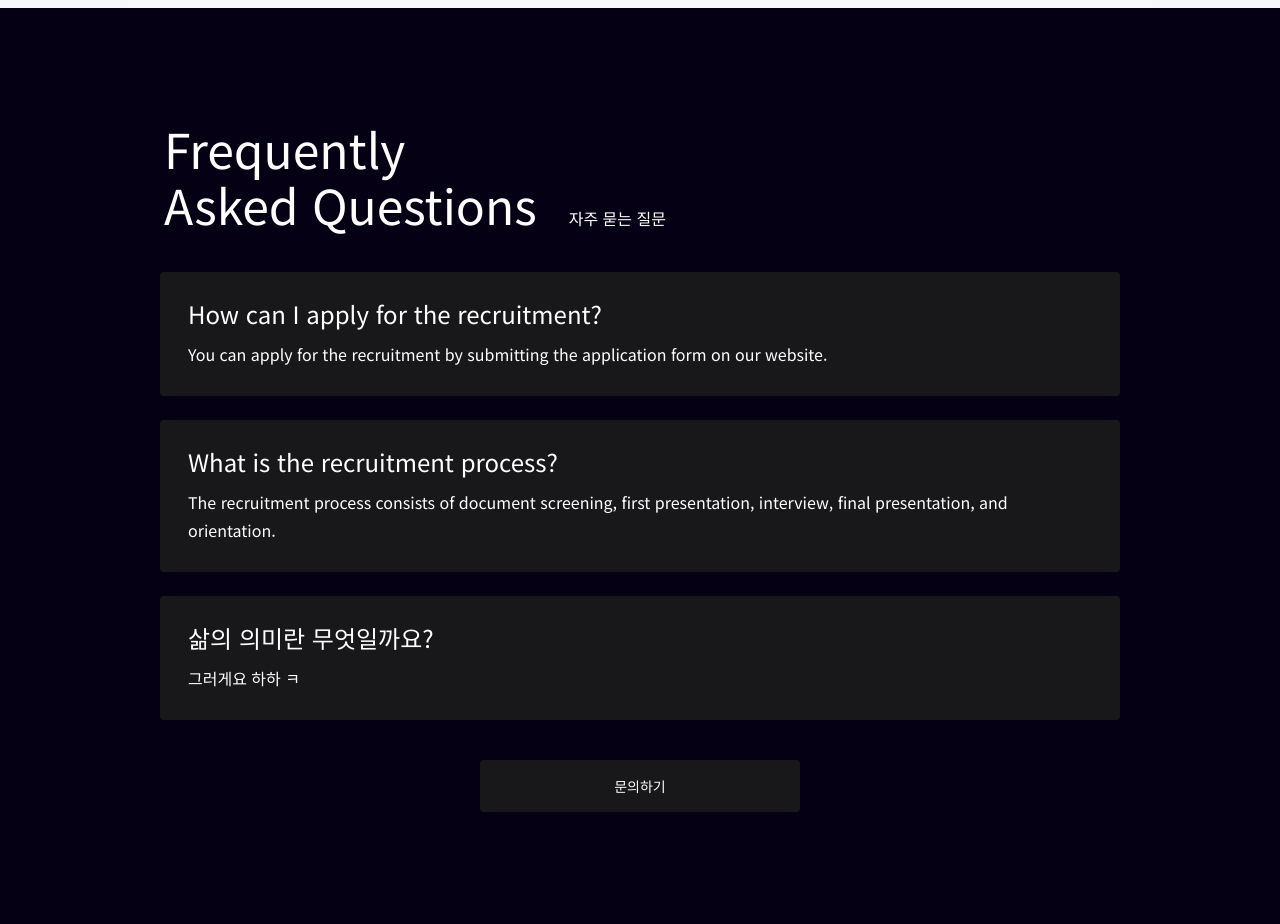
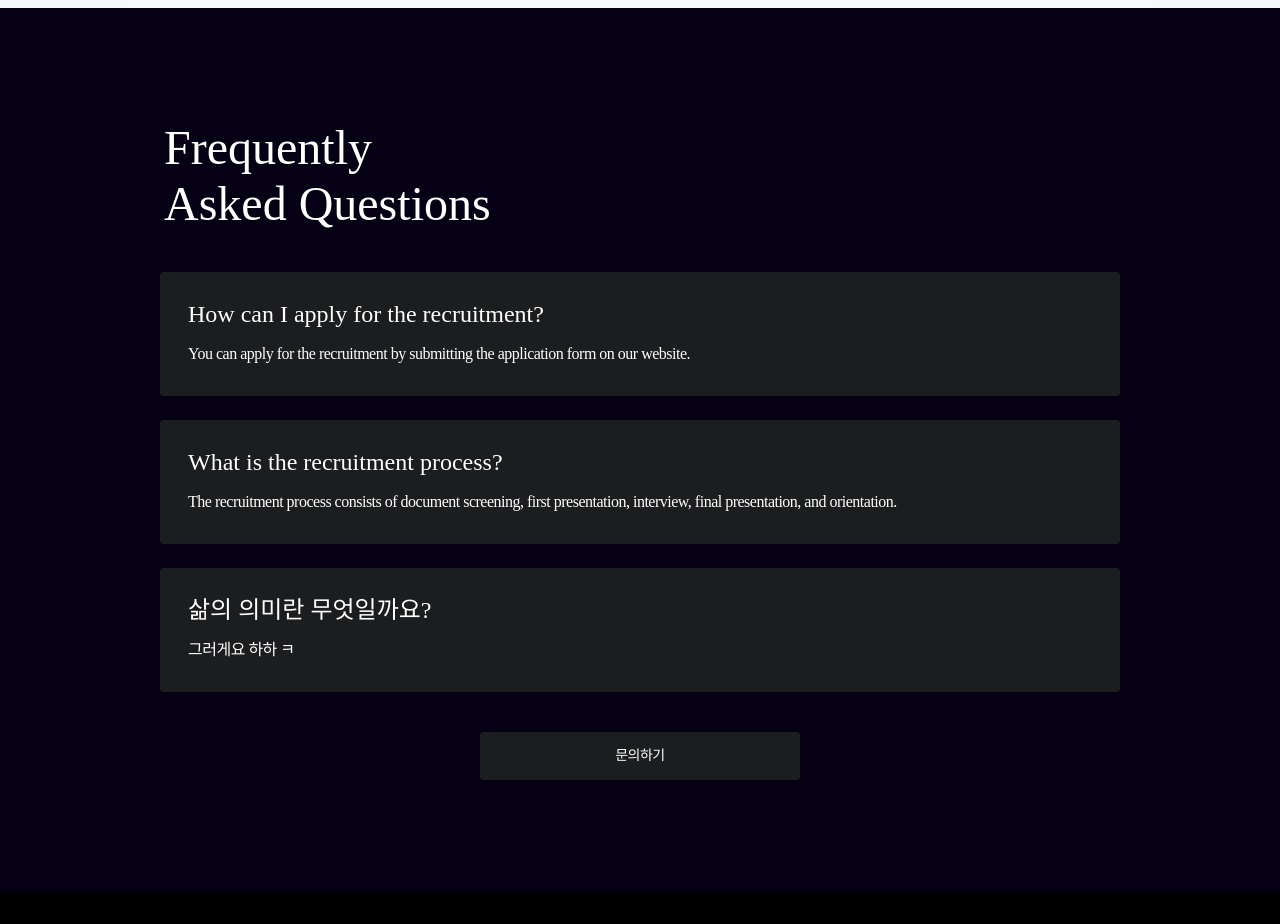
Before and after one commit to GDSC-DGU/gdsc-dgu, a Next.js app: page /recruit in a window 1280 px wide. Shown: the part 3160-4084 px from the top of the page. After the commit the page ends 4052 px from the top, so only its background shows below. Built offline with nearby package versions, Linux system fonts and the light colour scheme; a web font is replaced by a local one.

Commit message:
💄Design : Recruit FAQ #35

```diff
--- a/src/components/recruit/faq/RecruitFaq.tsx
+++ b/src/components/recruit/faq/RecruitFaq.tsx
@@ -9,12 +9,11 @@ const RecruitFaq = () => {
         <div className="self-stretch flex-col justify-start items-start flex">
           {/* title */}
           <div className="px-1 pb-10 gap-8 flex items-end">
-            <p className="text-5xl leading-[3.5rem]">
+            <p className="H3">
               Frequently
               <br />
               Asked Questions
             </p>
-            <p className="leading-7">자주 묻는 질문</p>
           </div>
           {/* body */}
 
@@ -25,8 +24,8 @@ const RecruitFaq = () => {
           </div>
         </div>
         <Link href="https://www.instagram.com/gdsc.dgu/" target="_blank">
-          <div className="w-80 py-4 bg-zinc-900 rounded justify-center items-center gap-2.5 inline-flex">
-            <div className="text-sm font-medium">문의하기</div>
+          <div className="w-80 py-4 bg-mono_900 rounded justify-center items-center gap-2.5 inline-flex">
+            <div className="Btn">문의하기</div>
           </div>
         </Link>
       </div>
--- a/src/components/recruit/faq/RecruitFaqBox.tsx
+++ b/src/components/recruit/faq/RecruitFaqBox.tsx
@@ -1,8 +1,8 @@
 const RecruiteFaqBox = ({ faq }: { faq: Faq }) => {
   return (
-    <div className="self-stretch p-7 bg-zinc-900 rounded flex-col justify-start items-start gap-3 flex">
-      <div className="text-2xl leading-7">{faq.question}</div>
-      <div className="leading-7">{faq.answer}</div>
+    <div className="self-stretch p-7 bg-mono_900 rounded flex-col justify-start items-start gap-3 flex">
+      <div className="H5">{faq.question}</div>
+      <div className="B1">{faq.answer}</div>
     </div>
   );
 };
```
